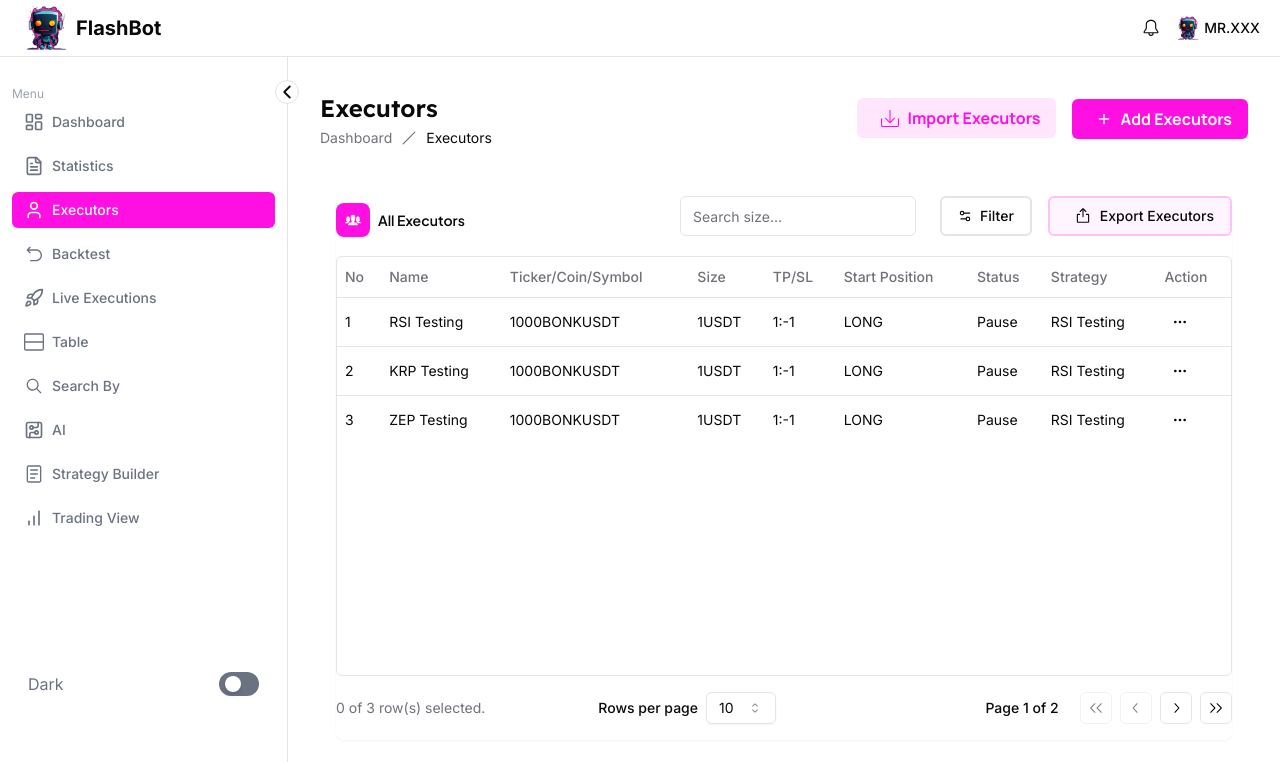
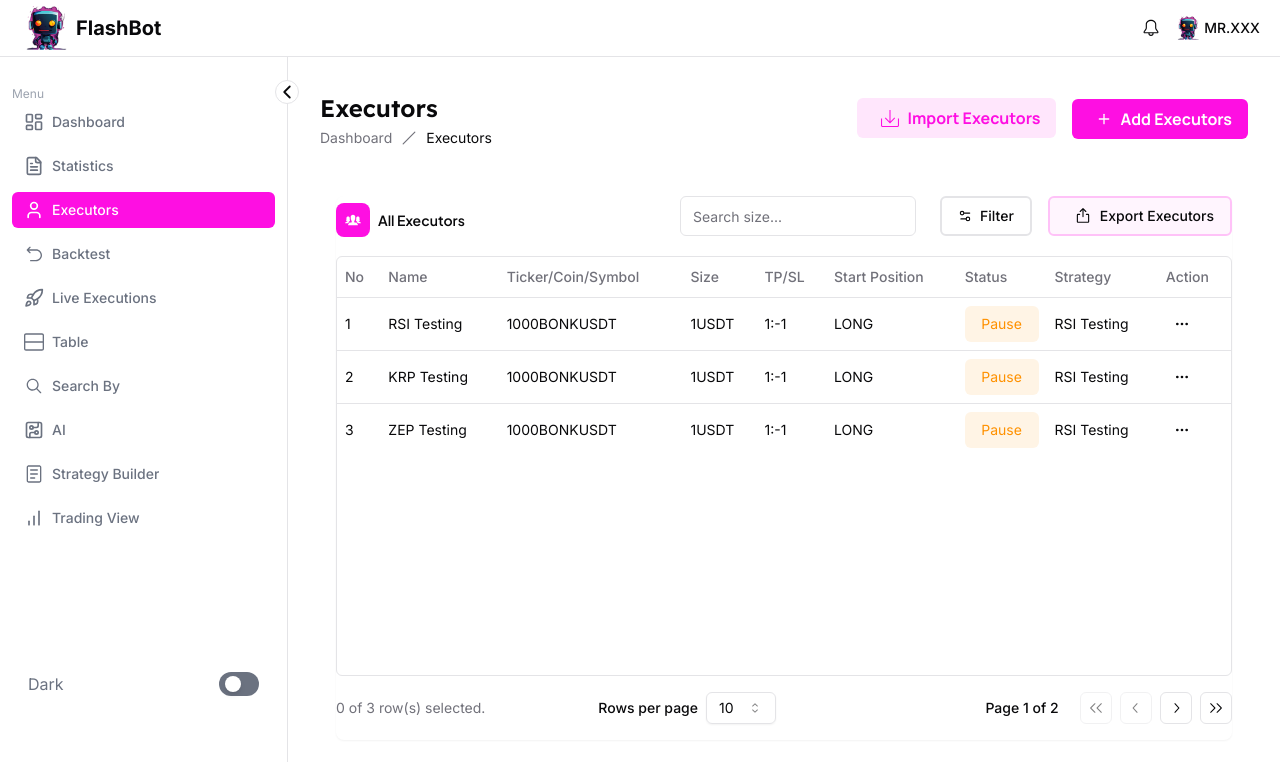
Before and after one commit to smfahim25/flashbot-client, a Next.js app: page /dashboard/executors in a window 1280 px wide. Shown: the top 762 px of the page. Built offline with nearby package versions, Linux system fonts and the light colour scheme.

Commit message:
added css style in status column

```diff
--- a/src/app/(dashboard)/dashboard/page.tsx
+++ b/src/app/(dashboard)/dashboard/page.tsx
@@ -236,7 +236,7 @@ export default function Page() {
                 <div className="bg-[#FE0FE2] text-white text-lg rounded p-1 mr-2">
                   <HiOutlineDocumentText />
                 </div>
-                <span className={`${jakarta.className} text-[14px]`}>
+                <span className={`jakarta.className} text-[14px]`}>
                   Live Notification
                 </span>
               </CardTitle>
--- a/src/components/executors/executors-table.tsx
+++ b/src/components/executors/executors-table.tsx
@@ -221,21 +221,34 @@ export function EmployeeTable<Executor, TValue>({
           </TableHeader>
           <TableBody>
             {table.getRowModel().rows?.length ? (
-              table.getRowModel().rows.map((row) => (
+              table.getRowModel().rows.map((row) => {
+                return (
                   <TableRow
                     key={row.id}
                     data-state={row.getIsSelected() && "selected"}
                   >
-                  {row.getVisibleCells().map((cell) => (
+                    {row.getVisibleCells().map((cell) => {
+                      const status = cell.column.id.includes("status");
+                      return (
                         <TableCell key={cell.id}>
+                          <div
+                            className={
+                              status
+                                ? "bg-[#FFF4E5] text-[#FF9100] p-2 text-center rounded-md"
+                                : ""
+                            }
+                          >
                             {flexRender(
                               cell.column.columnDef.cell,
                               cell.getContext()
                             )}
+                          </div>
                         </TableCell>
-                  ))}
+                      );
+                    })}
                   </TableRow>
-              ))
+                );
+              })
             ) : (
               <TableRow>
                 <TableCell
```
Lines whose indentation alone changed are shown as unchanged.
